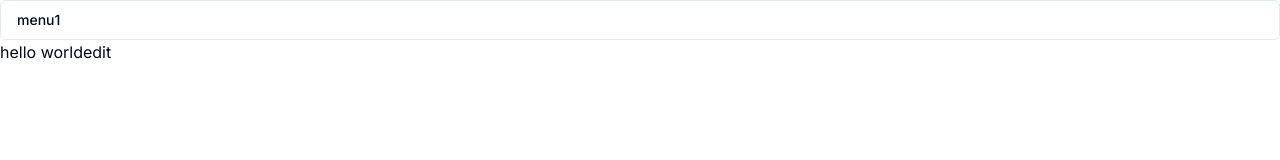
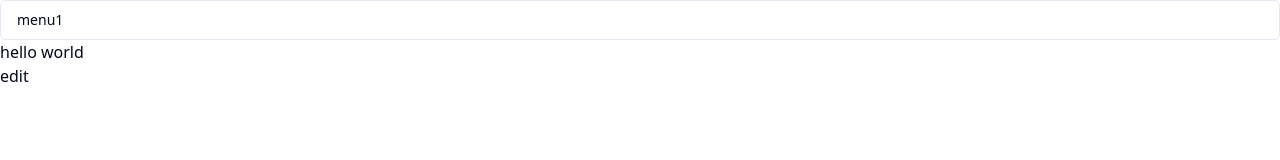
Before and after one commit to Woosyun/nextjs-vcs, a Next.js app: page / in a window 1280 px wide. Shown: the top 160 px of the page. Built offline with nearby package versions, Linux system fonts and the light colour scheme.

Commit message:
implement editor component and styles except ones for list and paragraph

```diff
--- a/app/edit/page.tsx
+++ b/app/edit/page.tsx
@@ -9,7 +9,7 @@ export default function Home() {
 
   return (
     <>
-    <div className='p-2 mx-20'>
+    <div>
       <Suspense fallback={null}>
         <EditorComp markdown={markdown} setMarkdown={setMarkdown}/>
       </Suspense>
--- a/app/layout.tsx
+++ b/app/layout.tsx
@@ -1,14 +1,5 @@
-import type { Metadata } from "next";
-import { Inter } from "next/font/google";
 import "./globals.css";
 import { Topbar } from "@/components/Topbar";
-
-const inter = Inter({ subsets: ["latin"] });
-
-// export const metadata: Metadata = {
-//   title: "Create Next App",
-//   description: "Generated by create next app",
-// };
 
 export default function RootLayout({
   children,
@@ -17,7 +8,8 @@ export default function RootLayout({
 }>) {
   return (
     <html lang="en">
-      <body className={inter.className}>
+      {/* <body className={inter.className}> */}
+      <body>
         <Topbar  />
         {children}
       </body>
--- a/app/page.tsx
+++ b/app/page.tsx
@@ -1,8 +1,10 @@
 export default function Page() {
   return (
     <h1>
-      hello world
-      <a href='/edit'>edit</a>
+      <p>hello world</p>
+      <p>
+        <a href='/edit'>edit</a>
+      </p>
     </h1>
   )
 }
--- a/components/Editor.css
+++ /dev/null
@@ -1,134 +0,0 @@
-
-h1, h2, h3, h4, h5, h6 {
-  margin-bottom: 20px;
-  font-weight: bold;
-  line-height: 1.2;
-}
-h1 {
-  font-size: 2.5em;
-}
-
-h2 {
-  font-size: 2em;
-}
-
-h3 {
-  font-size: 1.75em;
-}
-
-h4 {
-  font-size: 1.5em;
-}
-
-h5 {
-  font-size: 1.25em;
-}
-
-h6 {
-  font-size: 1em;
-}
-
-/* Paragraphs */
-p {
-  margin-bottom: 20px;
-}
-
-/* Links */
-a {
-  color: #3498db;
-  text-decoration: none;
-}
-
-a:hover {
-  text-decoration: underline;
-}
-
-/* Lists */
-ul, ol {
-  margin: 20px 0;
-  padding-left: 40px;
-}
-
-li {
-  margin-bottom: 10px;
-}
-ul {
-  list-style-type: disc; /* Dots for unordered lists */
-}
-ol {
-  list-style-type: decimal; /* Numbers for ordered lists */
-}
-
-/* Tables */
-table {
-  width: 100%;
-  border-collapse: collapse;
-  margin-bottom: 20px;
-}
-
-table, th, td {
-  border: 1px solid #ddd;
-}
-
-th, td {
-  padding: 10px;
-  text-align: left;
-}
-
-th {
-  background-color: #f2f2f2;
-}
-
-/* Forms */
-input, textarea, select, button {
-  display: block;
-  width: 100%;
-  padding: 10px;
-  margin-bottom: 10px;
-  border: 1px solid #ccc;
-  border-radius: 4px;
-}
-
-input:focus, textarea:focus, select:focus, button:focus {
-  outline: none;
-  border-color: #3498db;
-}
-
-button {
-  background-color: #3498db;
-  color: white;
-  cursor: pointer;
-}
-
-button:hover {
-  background-color: #2980b9;
-}
-
-/* Images */
-img {
-  max-width: 100%;
-  height: auto;
-}
-
-/* Blockquotes */
-blockquote {
-  margin: 20px 0;
-  padding: 10px 20px;
-  background-color: #f9f9f9;
-  border-left: 5px solid #ccc;
-}
-
-/* Code */
-code {
-  font-family: monospace;
-  background-color: #f4f4f4;
-  padding: 2px 4px;
-  border-radius: 4px;
-}
-
-pre {
-  background-color: #f4f4f4;
-  padding: 10px;
-  border-radius: 4px;
-  overflow: auto;
-}
--- a/components/Editor.tsx
+++ b/components/Editor.tsx
@@ -1,17 +1,26 @@
 "use client";
 
 import {
+  BoldItalicUnderlineToggles,
+  CodeToggle,
+  ListsToggle,
   MDXEditor,
   MDXEditorMethods,
+  UndoRedo,
+  diffSourcePlugin,
+  frontmatterPlugin,
   headingsPlugin,
   linkPlugin,
   listsPlugin,
   markdownShortcutPlugin,
-  quotePlugin
+  quotePlugin,
+  tablePlugin,
+  toolbarPlugin
 } from "@mdxeditor/editor";
 import { FC } from "react";
-// import '@mdxeditor/editor/style.css';
-// import '@/components/Editor.css';
+import '@mdxeditor/editor/style.css';
+// import 'github-markdown-css/github-markdown-dark.css';
+import 'github-markdown-css/github-markdown-light.css';
 
 interface EditorProps {
   markdown: string;
@@ -26,10 +35,29 @@ interface EditorProps {
 const Editor: FC<EditorProps> = ({ markdown, editorRef, setMarkdown }) => {
   return (
     <MDXEditor
+      contentEditableClassName="markdown-body"
       onChange={setMarkdown}
       ref={editorRef}
       markdown={markdown}
-      plugins={[headingsPlugin(), listsPlugin(), linkPlugin(), quotePlugin(), markdownShortcutPlugin()]}
+      plugins={[
+        frontmatterPlugin(),
+        listsPlugin(),
+        linkPlugin(),
+        tablePlugin(),
+        quotePlugin(),
+        headingsPlugin(),
+        toolbarPlugin({
+          toolbarContents: () => (
+            <>
+              <UndoRedo />
+              <BoldItalicUnderlineToggles />
+              <CodeToggle />
+              <ListsToggle />
+            </>
+          ),
+        }),
+        markdownShortcutPlugin()
+      ]}
     />
   );
 };
--- a/package.json
+++ b/package.json
@@ -13,6 +13,7 @@
     "@radix-ui/react-menubar": "^1.1.1",
     "class-variance-authority": "^0.7.0",
     "clsx": "^2.1.1",
+    "github-markdown-css": "^5.6.1",
     "lucide-react": "^0.416.0",
     "next": "14.2.5",
     "react": "^18",
@@ -21,6 +22,7 @@
     "tailwindcss-animate": "^1.0.7"
   },
   "devDependencies": {
+    "@tailwindcss/typography": "^0.5.13",
     "@types/node": "^20",
     "@types/react": "^18",
     "@types/react-dom": "^18",
```
Also changed, not shown: 1 other file (tests, documents, lock files or other folders).
